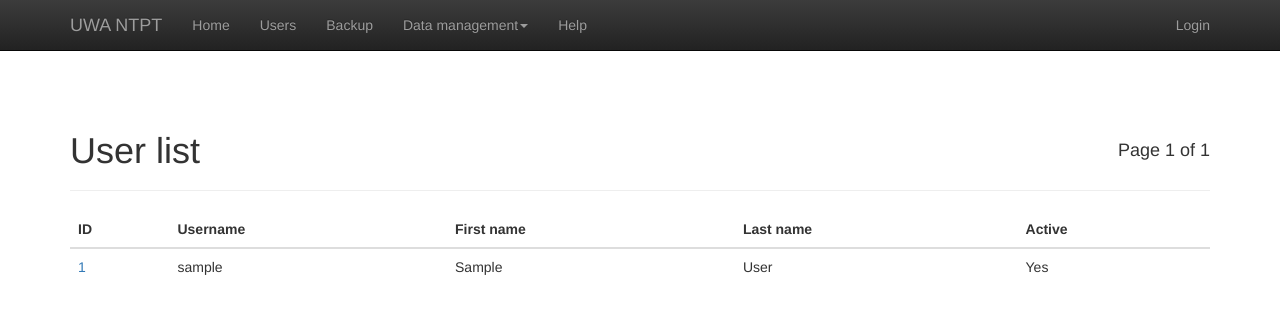
After one commit to jtanx/CITS3200N, a Django app: template manager/templates/mg-userlist.html in a window 1280 px wide. The commit adds this page. Shown: the top 314 px of the page. Run offline with Django 3.2, Linux system fonts and the light colour scheme; tables that the repository leaves empty hold one stand-in row (values such as "Sample post"); the template is opened without the code that fills it: values that come from a table or form of the project are taken from there, most other values are stand-ins (such as "Sample title", 1, 10 or a date in 2020); parts of the project's set-up code (start-up, migrations or seed data) failed here and were passed over; some libraries are stand-ins or nearby versions.

Commit message:
Add user list

```diff
--- a/manager/static/mg-style.css
+++ b/manager/static/mg-style.css
@@ -2,3 +2,9 @@ div .col-danger {
     color: #843534;
     font-weight: bold;
 }
+
+.page-header .right-group {
+    bottom: 20px;
+    position: relative;
+    top: 20px;
+}
--- a/manager/templates/mg-base.html
+++ b/manager/templates/mg-base.html
@@ -37,7 +37,7 @@
             <li class="{{ nav_home }}"><a href="{% url 'manager:index' %}">Home</a></li>
 
             {% block main-nav %}
-            <li class="{{ nav_users }}"><a href="#about">Users</a></li>
+            <li class="{{ nav_users }}"><a href="{% url 'manager:user_list' %}">Users</a></li>
             <li class="{{ nav_backup }}"><a href="#contact">Backup</a></li>
             <li class="dropdown {{nav_data}}">
               <a href="#" class="dropdown-toggle" data-toggle="dropdown">Data management<span class="caret"></span></a>
--- /dev/null
+++ b/manager/templates/mg-paginate.html
@@ -0,0 +1,31 @@
+{% if is_paginated %}
+  <div class="container">
+    <ul class="pager">
+      {% if page_obj.has_previous %}
+        <li class="previous">
+          <a href="{{paginate_view}}?page={{ page_obj.previous_page_number }}">Previous</a>
+        </li>
+      {% endif %}
+
+      {% if page_obj.has_next %}
+        <li class="next">
+          <a href="{{paginate_view}}?page={{ page_obj.next_page_number }}">Next</a>
+        </li>
+      {% endif %}
+    </ul>
+
+<!--
+    <span class="page-links">
+      {% if page_obj.has_previous %}
+          <a href="{{paginate_view}}?page={{ page_obj.previous_page_number }}">Previous</a>
+      {% endif %}
+      <span class="page-current">
+          Page {{ page_obj.number }} of {{ page_obj.paginator.num_pages }}.
+      </span>
+      {% if page_obj.has_next %}
+          <a href="{{paginate_view}}?page={{ page_obj.next_page_number }}">Next</a>
+      {% endif %}
+    </span>
+-->
+  </div>
+{% endif %}
--- /dev/null
+++ b/manager/templates/mg-userlist.html
@@ -0,0 +1,48 @@
+{% extends "mg-base.html" %}
+{% with paginate_view='manager:userlist' %}
+
+{% block main %}
+<div class="page-header clearfix">
+<h1 class="pull-left">User list</h1>
+<h4 class="pull-right right-group">Page {{ page_obj.number }} of {{ page_obj.paginator.num_pages }}</h4>
+</div>
+{% if users %}
+
+<div class="table-responsive">
+  {% include 'mg-paginate.html' %}
+  <table class="table table-hover">
+    <thead>
+      <tr>
+        <th>ID</th>
+        <th>Username</th>
+        <th>First name</th>
+        <th>Last name</th>
+        <th>Active</th>
+      </tr>
+    </thead>
+    <tbody>
+      {% for user in users %}
+      <tr>
+        <td>
+          <a href="#">
+          {{user.id}}
+          </a>
+        </td>
+        <td>{{user.username}}</td>
+        <td>{{user.first_name}}</td>
+        <td>{{user.last_name}}</td>
+        <td>{% if user.is_active %}Yes {% else %} No {% endif %}</td>
+      </tr>
+      {% endfor %}
+    </tbody>
+  </table>
+
+  {% include 'mg-paginate.html' %}
+</div>
+{% else %}
+<p>There are no users...</p>
+{% endif %}
+
+{% endblock %}
+
+{% endwith %}
--- a/manager/urls.py
+++ b/manager/urls.py
@@ -7,4 +7,5 @@ urlpatterns = patterns('manager.views',
     url(r'^$', views.Index.as_view(), name='index'),
     url(r'^login/?$', views.login_user, name='login'),
     url(r'^logout$', views.logout_user, name='logout'),
+    url(r'^users$', views.UserListView.as_view(), name='user_list'),
 )
```
Also changed, not shown: manager/views.py (+39 -2 lines), api/migrations/0002_data.py.
